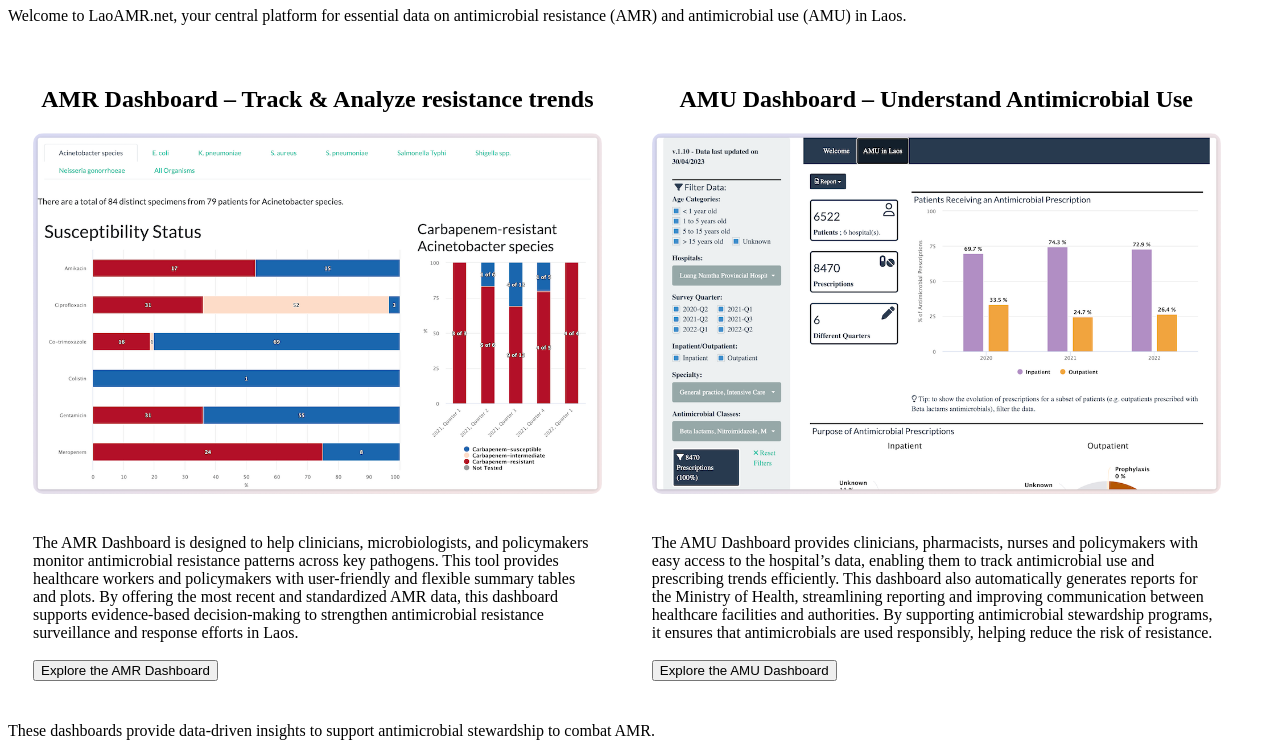
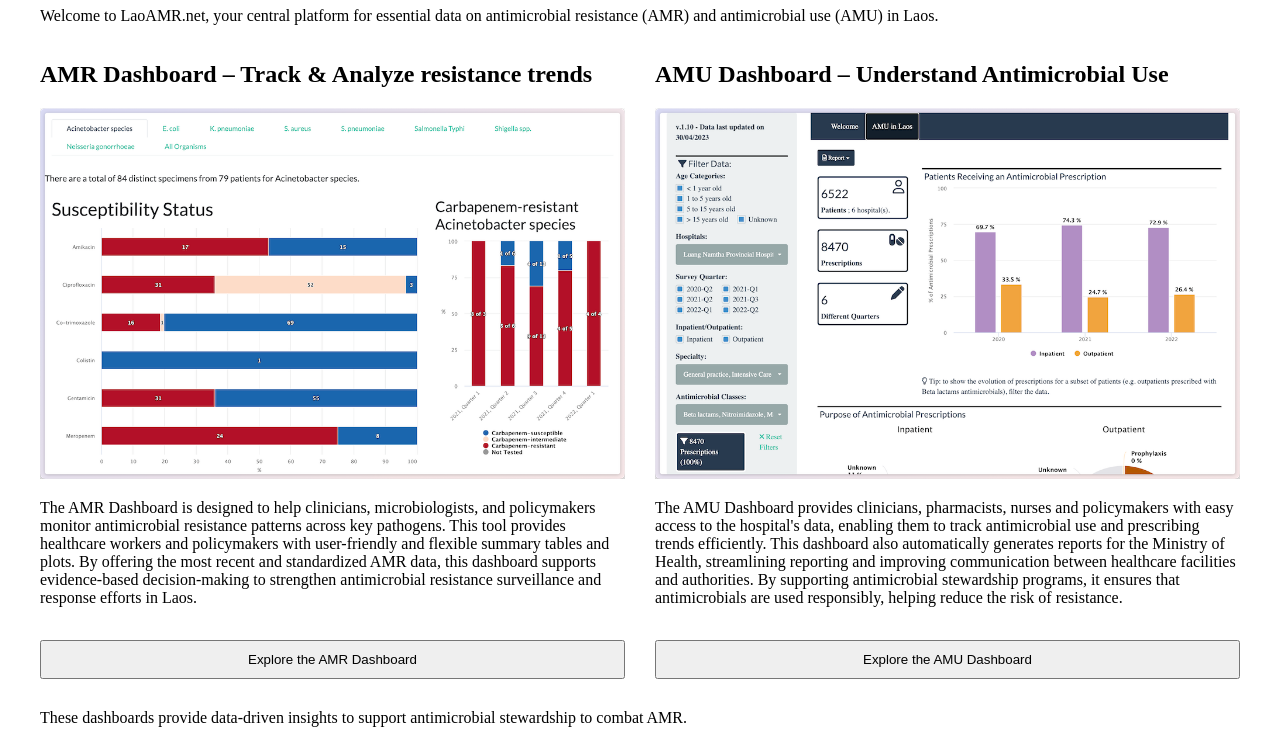
Before and after one commit to ocelhay/laoamr-website, a plain HTML site: page docs/index.html in a window 1280 px wide. Shown: the part 73-829 px from the top of the page. Drawn offline with Linux system fonts and the light colour scheme.

Commit message:
refactor: inline style

```diff
--- a/docs/index.html
+++ b/docs/index.html
@@ -1,10 +1,45 @@
 <!DOCTYPE html PUBLIC "-//W3C//DTD XHTML 1.0 Transitional//EN" "http://www.w3.org/TR/xhtml1/DTD/xhtml1-transitional.dtd">
 <html xmlns="http://www.w3.org/1999/xhtml">
-    <link rel="stylesheet" type="text/css" href="styles.css" />
     <head>
         <title>Explore Laos' AMR & AMU Dashboards</title>
+        <style>
+            .container {
+                max-width: 1200px;
+                margin: 0 auto;
+                padding: 0 20px;
+            }
+            .row {
+                display: flex;
+                flex-wrap: wrap;
+                margin: -15px;
+            }
+            .column {
+                flex: 1;
+                min-width: 300px;
+                padding: 15px;
+            }
+            img {
+                max-width: 100%;
+                height: auto;
+                display: block;
+            }
+            .text-column {
+                margin-top: 20px;
+            }
+            button {
+                width: 100%;
+                padding: 10px;
+                margin-top: 15px;
+            }
+            @media (max-width: 768px) {
+                .column {
+                    flex: 100%;
+                }
+            }
+        </style>
     </head>
     <body>
+        <div class="container">
             <h1>
               Explore Laos' AMR & AMU Dashboards
             </h1>
@@ -15,7 +50,7 @@
             <div class="row">
                 <div class="column">
                     <h2>AMR Dashboard – Track & Analyze resistance trends</h2>
-                <a href="https://livedataoxford.shinyapps.io/amrlaos/">
+                    <a href="https://livedataoxford.shinyapps.io/amr-laos/">
                         <img src="amr-laos-screenshot.png" alt="AMR in Lao PDR">
                     </a>
                     <div class="text-column">
@@ -25,7 +60,6 @@
                             <button type="submit">Explore the AMR Dashboard</button>
                         </form>
                     </div>
-
                 </div>
                 <div class="column">
                     <h2>AMU Dashboard – Understand Antimicrobial Use</h2>
@@ -33,7 +67,7 @@
                         <img src="amu-laos-screenshot.png" alt="AMU in Lao PDR">
                     </a>
                     <div class="text-column">
-                  The AMU Dashboard provides clinicians, pharmacists, nurses and policymakers with easy access to the hospital’s data, enabling them to track antimicrobial use and prescribing trends efficiently. This dashboard also automatically generates reports for the Ministry of Health, streamlining reporting and improving communication between healthcare facilities and authorities. By supporting antimicrobial stewardship programs, it ensures that antimicrobials are used responsibly, helping reduce the risk of resistance.
+                      The AMU Dashboard provides clinicians, pharmacists, nurses and policymakers with easy access to the hospital's data, enabling them to track antimicrobial use and prescribing trends efficiently. This dashboard also automatically generates reports for the Ministry of Health, streamlining reporting and improving communication between healthcare facilities and authorities. By supporting antimicrobial stewardship programs, it ensures that antimicrobials are used responsibly, helping reduce the risk of resistance.
                         </br></br>
                         <form action="https://livedataoxford.shinyapps.io/amulaos/" method="get" target="_blank">
                             <button type="submit">Explore the AMU Dashboard</button>
@@ -41,6 +75,9 @@
                     </div>
                 </div>
               </div>
+              <div style="margin-top: 30px;">
                 <p>These dashboards provide data-driven insights to support antimicrobial stewardship to combat AMR.</p>
+              </div>
+        </div>
     </body>
 </html>
--- a/docs/styles.css
+++ /dev/null
@@ -1,42 +0,0 @@
-.column {
-  float: left;
-  text-align: center;
-  width: 45%;
-  padding: 25px;
-  border-radius: 25px;
-  border-width: 3px;
-  border-color: black;
-}
-
-#prototype {
-  color: #e74c3c;
-  margin-top: 10px;
-  font-weight: 700;
-}
-
-.text-column {
-  text-align: left;
-  margin-top: 40px;
-}
-
-img {
-  width: 100%;
-  margin: auto;
-  display: block;
-  border-radius: 10px;
-  border: 5px;
-}
-
-/* Responsive layout - when the screen is less than 600px wide, make the three columns stack on top of each other instead of next to each other */
-@media screen and (max-width: 600px) {
-  .column {
-    width: 100%;
-  }
-}
-
-/* Clear floats after the columns */
-.row:after {
-  content: "";
-  display: table;
-  clear: both;
-}
```
Lines whose indentation alone changed are shown as unchanged.
